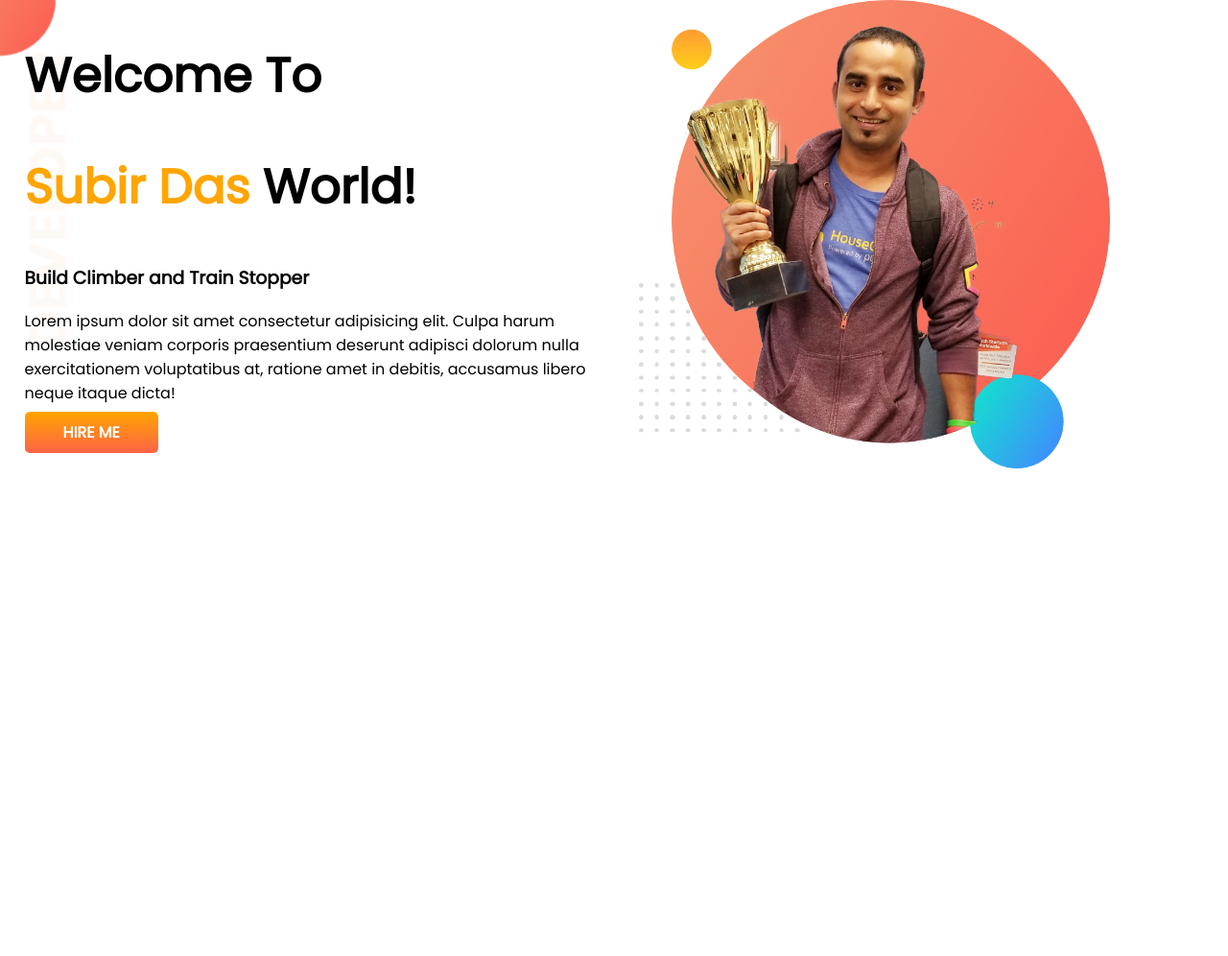
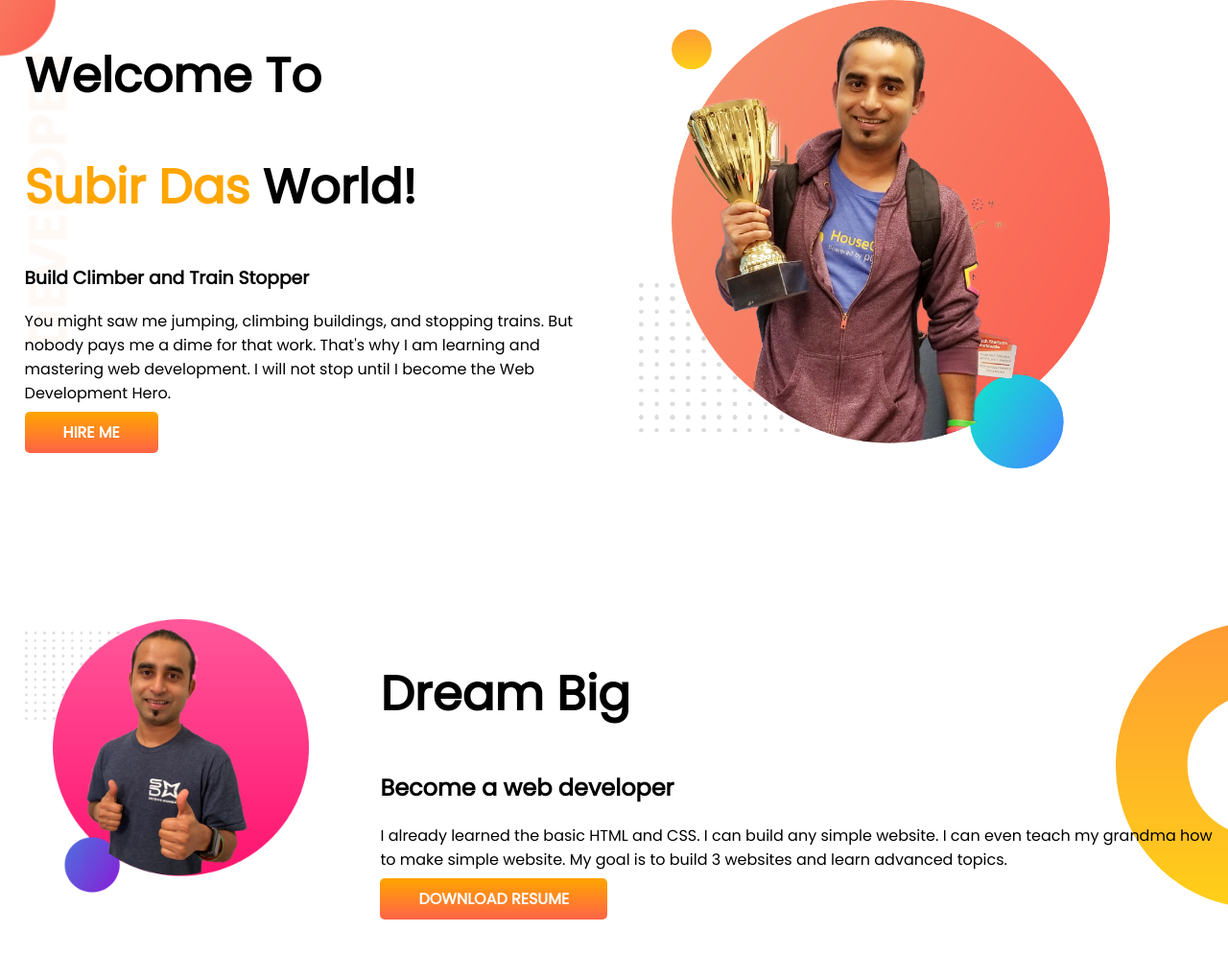
Before and after one commit to subirdas29/protfolio-developer, a plain HTML site: page index.html in a window 1280 px wide. Shown: the whole page at 96% size. Before the commit the page ends 800 px from the top, so only its background shows below. Drawn offline with Linux system fonts and the light colour scheme.

Commit message:
new-part

```diff
--- a/index.html
+++ b/index.html
@@ -18,17 +18,27 @@
             <h1>Welcome To</h1>
             <h1><span class="orange-color"> Subir Das </span> World!</h1>
             <h3>Build Climber and Train Stopper</h3>
-            <p>Lorem ipsum dolor sit amet consectetur adipisicing elit. Culpa harum molestiae veniam corporis
-                praesentium
-                deserunt adipisci dolorum nulla exercitationem voluptatibus at, ratione amet in debitis, accusamus
-                libero
-                neque itaque dicta!</p>
+            <p>You might saw me jumping, climbing buildings, and stopping trains. But nobody pays me a dime for that
+                work. That's why I am learning and mastering web development. I will not stop until I become the Web
+                Development Hero.</p>
             <a class="link-button" target="_blank" href="linkedin.com">HIRE ME</a>
         </div>
         <div class="half-width">
             <img src="images/jhankar.png" alt="">
         </div>
     </section>
+    <section class="dream-big">
+        <div class="half-width">
+            <img src="images/jhankar2.png" alt="">
+        </div class="half-width">
+        <div>
+            <h1>Dream Big</h1>
+            <h2>Become a web developer</h2>
+            <p>I already learned the basic HTML and CSS. I can build any simple website. I can even teach my grandma how
+                to make simple website. My goal is to build 3 websites and learn advanced topics.</p>
+            <a class="link-button" target="_blank" href="Linkedin.com">DOWNLOAD RESUME</a>
+        </div>
+    </section>
 </body>
 
 </html>
--- a/style.css
+++ b/style.css
@@ -13,6 +13,7 @@ h1 {
 
 section {
     display: flex;
+    margin-bottom: 150px;
 }
 
 .half-width {
@@ -37,3 +38,9 @@ section {
     background-image: url(images/top-banner.png);
     background-repeat: no-repeat;
 }
+
+.dream-big {
+    background-image: url(images/dream-bg.png);
+    background-repeat: no-repeat;
+    background-position: right;
+}
```
